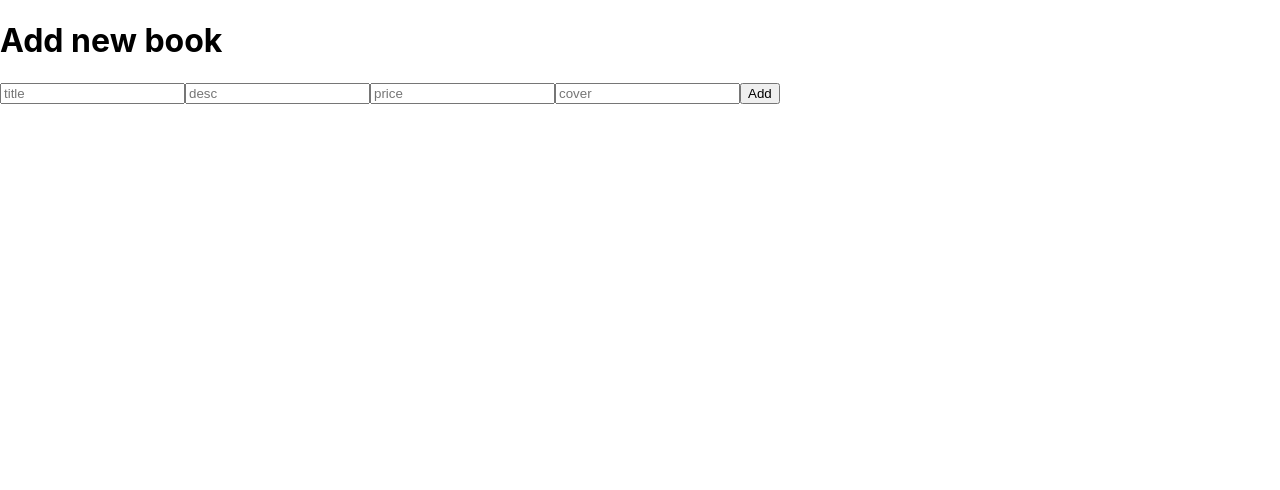
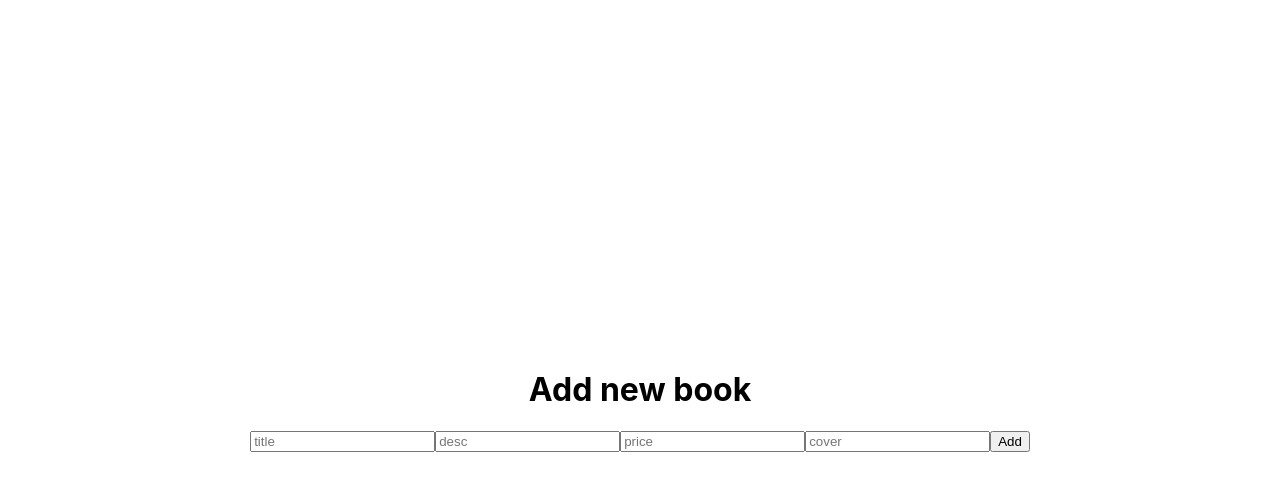
Before and after one commit to TylerWaugh01/SQL-Client, a React (Create React App) app: page /add in a window 1280 px wide. Shown: the top 490 px of the page. Built offline with nearby package versions, Linux system fonts and the light colour scheme.

Commit message:
Book Styles

```diff
--- a/src/style.css
+++ b/src/style.css
@@ -1,4 +1,4 @@
-.app {
+.App {
     height: 100vh;
     padding: 0 100px;
     display: flex;
@@ -6,3 +6,11 @@
     justify-content: center;
     text-align: center;
 }
+
+.books{
+    display: flex;
+}
+
+.book{
+    flex:1
+}
```
